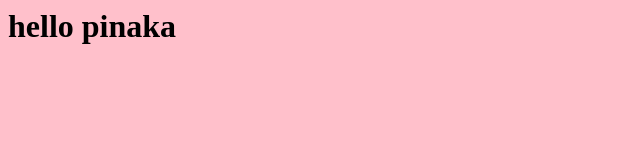
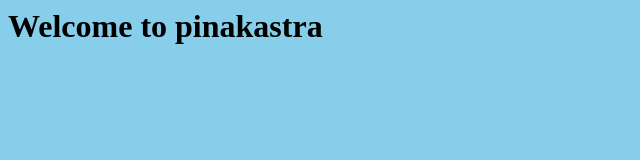
Before and after one commit to PinniboinaRajesh/jenkinspip, a plain HTML site: page index.html in a window 1280 px wide. Shown: the whole page, without its empty margins (0-640 px from the left). Drawn offline with Linux system fonts and the light colour scheme.

Commit message:
Update index.html

```diff
--- a/index.html
+++ b/index.html
@@ -1,7 +1,7 @@
 <html>
 <head><title>pinka</title>
 </head>
-<body bgcolor="pink">
-  <h1>hello pinaka</h1>
+<body bgcolor="skyblue">
+  <h1>Welcome to pinakastra</h1>
 </body>
 </html>
```
